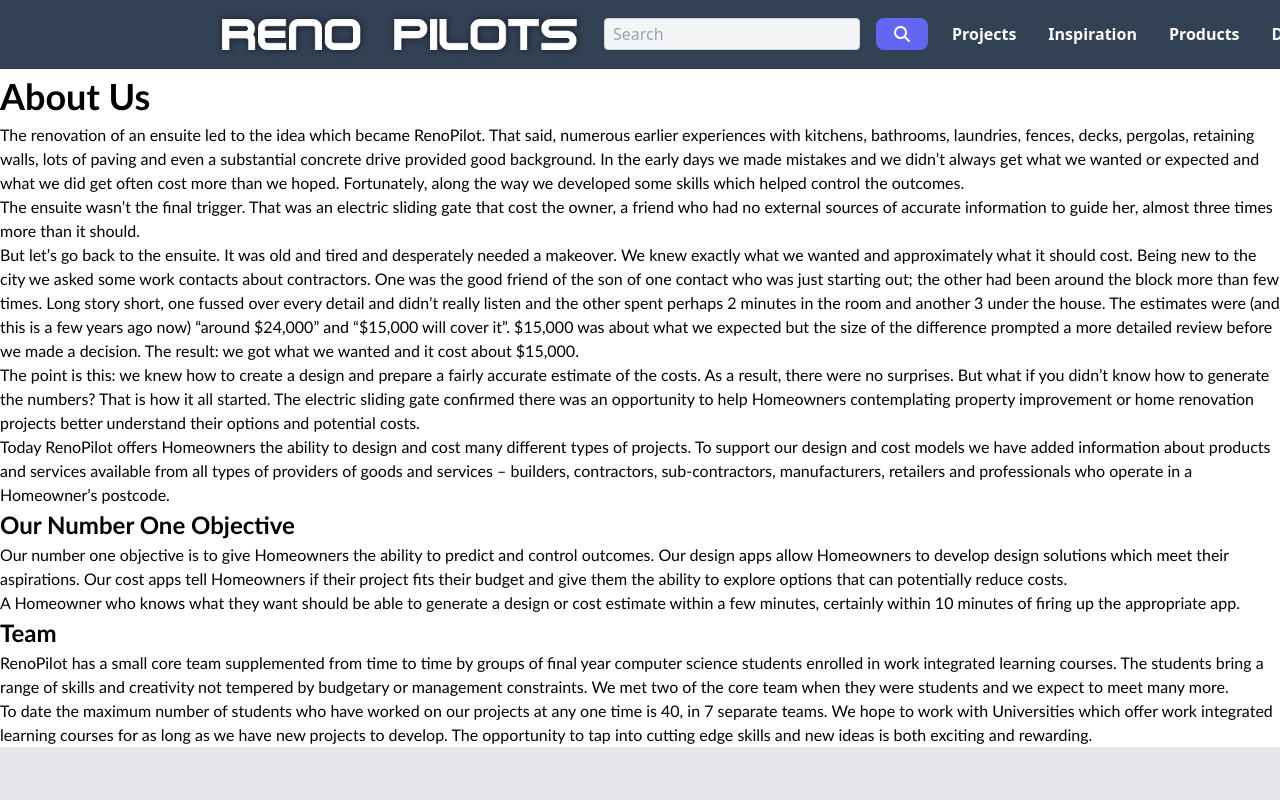
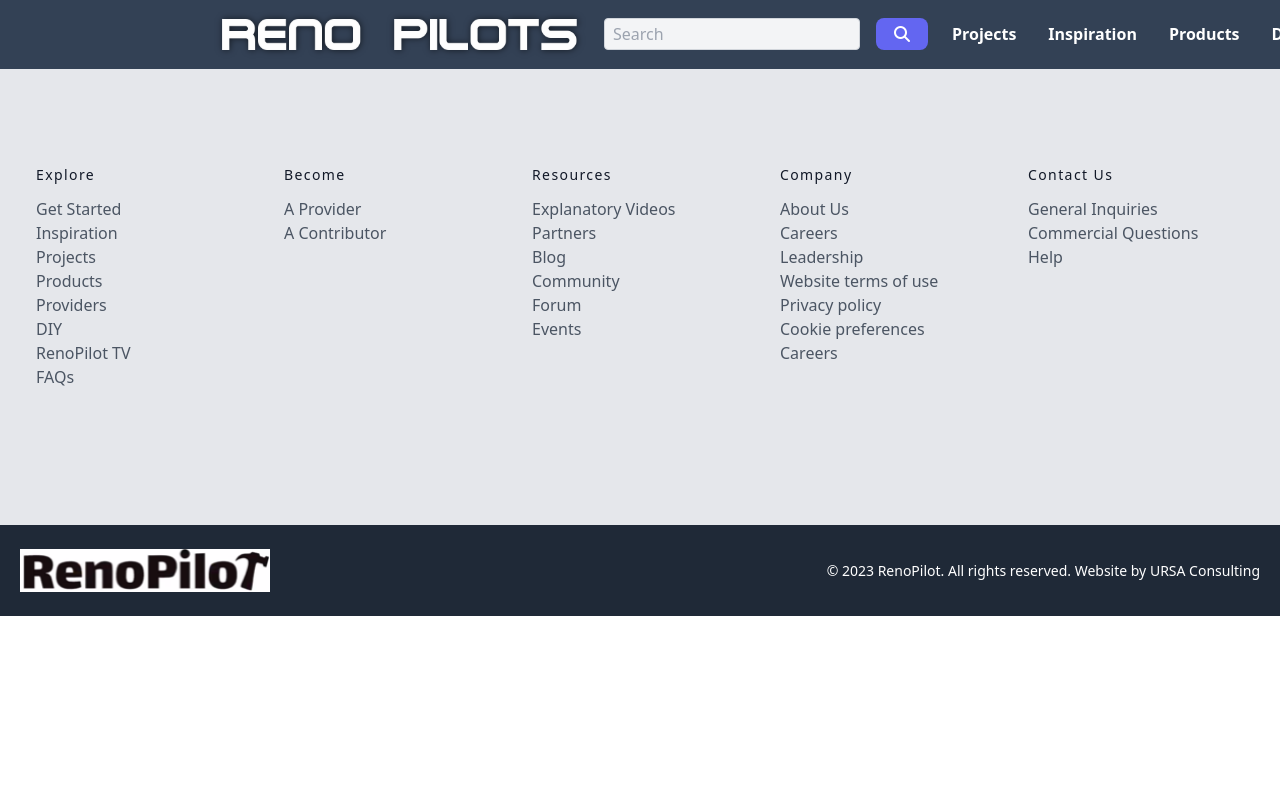
Before and after one commit to Syed-Haider-Shah/Personal-Website-Project, a React (Vite) app in the folder Client/: page /aboutus in a window 1280 px wide. Shown: the top 800 px of the page. Built offline with nearby package versions, Linux system fonts and the light colour scheme; no server answers.

Commit message:
About us page removed, beacause it wasnt made by me

```diff
--- a/Client/src/App.jsx
+++ b/Client/src/App.jsx
@@ -99,7 +99,6 @@
           <Route path="/profile" element={<Profile />} />
           <Route path="/forget" element={<Forget />} />
           <Route path="/providerpage" element={<ProviderPage />} />
-          <Route path="/aboutus" element={<AboutUs />} />
         </Routes>
         <Footer />
       </div>
--- a/Client/src/components/Pages/About us.jsx
+++ /dev/null
@@ -1,60 +0,0 @@
-import React from 'react';
-
-const AboutUs = () => {
-
-  const heading1Style = {
-    fontSize: '36px',
-    fontFamily: 'Calibri', // Can be changed to any font
-    fontWeight: 'bold',
-  };
-
-  const heading2Style = {
-    fontSize: '24px', // Adjust the size as needed
-    fontFamily: 'Calibri',
-    fontWeight: 'bold',
-  };
-
-  const paragraphStyle = {
-    fontSize: '16px', // Adjust the size as needed
-    fontFamily: 'Calibri',
-    // Add any other styles you want for paragraphs
-  };
-
-  return (
-    <div>
-      <h1 style={heading1Style}>About Us</h1>
-      <p style={paragraphStyle}>
-      The renovation of an ensuite led to the idea which became RenoPilot. That said, numerous earlier experiences with kitchens, bathrooms, laundries, fences, decks, pergolas, retaining walls, lots of paving and even a substantial concrete drive provided good background. In the early days we made mistakes and we didn’t always get what we wanted or expected and what we did get often cost more than we hoped. Fortunately, along the way we developed some skills which helped control the outcomes.
-      </p>
-      <p style={paragraphStyle}>
-      The ensuite wasn’t the final trigger. That was an electric sliding gate that cost the owner, a friend who had no external sources of accurate information to guide her, almost three times more than it should.
-      </p>
-      <p style={paragraphStyle}>But let’s go back to the ensuite. It was old and tired and desperately needed a makeover. We knew exactly what we wanted and approximately what it should cost. Being new to the city we asked some work contacts about contractors. One was the good friend of the son of one contact who was just starting out; the other had been around the block more than few times. Long story short, one fussed over every detail and didn’t really listen and the other spent perhaps 2 minutes in the room and another 3 under the house. The estimates were (and this is a few years ago now) “around $24,000” and “$15,000 will cover it”. $15,000 was about what we expected but the size of the difference prompted a more detailed review before we made a decision. The result: we got what we wanted and it cost about $15,000.
-    </p>
-    <p style={paragraphStyle}>The point is this: we knew how to create a design and prepare a fairly accurate estimate of the costs. As a result, there were no surprises. But what if you didn’t know how to generate the numbers? That is how it all started. The electric sliding gate confirmed there was an opportunity to help Homeowners contemplating property improvement or home renovation projects better understand their options and potential costs.
-     </p>
-     <p style={paragraphStyle}>
-     Today RenoPilot offers Homeowners the ability to design and cost many different types of projects.
-        To support our design and cost models we have added information about products and services available from all types of providers of goods and services – builders, contractors, sub-contractors, manufacturers, retailers and professionals who operate in a Homeowner’s postcode.
-     </p>
-
-     <h2 style={heading2Style}>Our Number One Objective </h2>
-
-     <p style={paragraphStyle}>Our number one objective is to give Homeowners the ability to predict and control outcomes. Our design apps allow Homeowners to develop design solutions which meet their aspirations. Our cost apps tell Homeowners if their project fits their budget and give them the ability to explore options that can potentially reduce costs.
-     </p>
-     <p style={paragraphStyle}>A Homeowner who knows what they want should be able to generate a design or cost estimate within a few minutes, certainly within 10 minutes of firing up the appropriate app.
-     </p>
-
-     <h2 style={heading2Style}>Team</h2>
-     <p style={paragraphStyle}>
-     RenoPilot has a small core team supplemented from time to time by groups of final year computer science students enrolled in work integrated learning courses. The students bring a range of skills and creativity not tempered by budgetary or management constraints. We met two of the core team when they were students and we expect to meet many more.
-     </p>
-     <p style={paragraphStyle}>
-     To date the maximum number of students who have worked on our projects at any one time is 40, in 7 separate teams. We hope to work with Universities which offer work integrated learning courses for as long as we have new projects to develop. The opportunity to tap into cutting edge skills and new ideas is both exciting and rewarding.
-     </p>
-
-    </div>
-  );
-};
-
-export default AboutUs;
```
